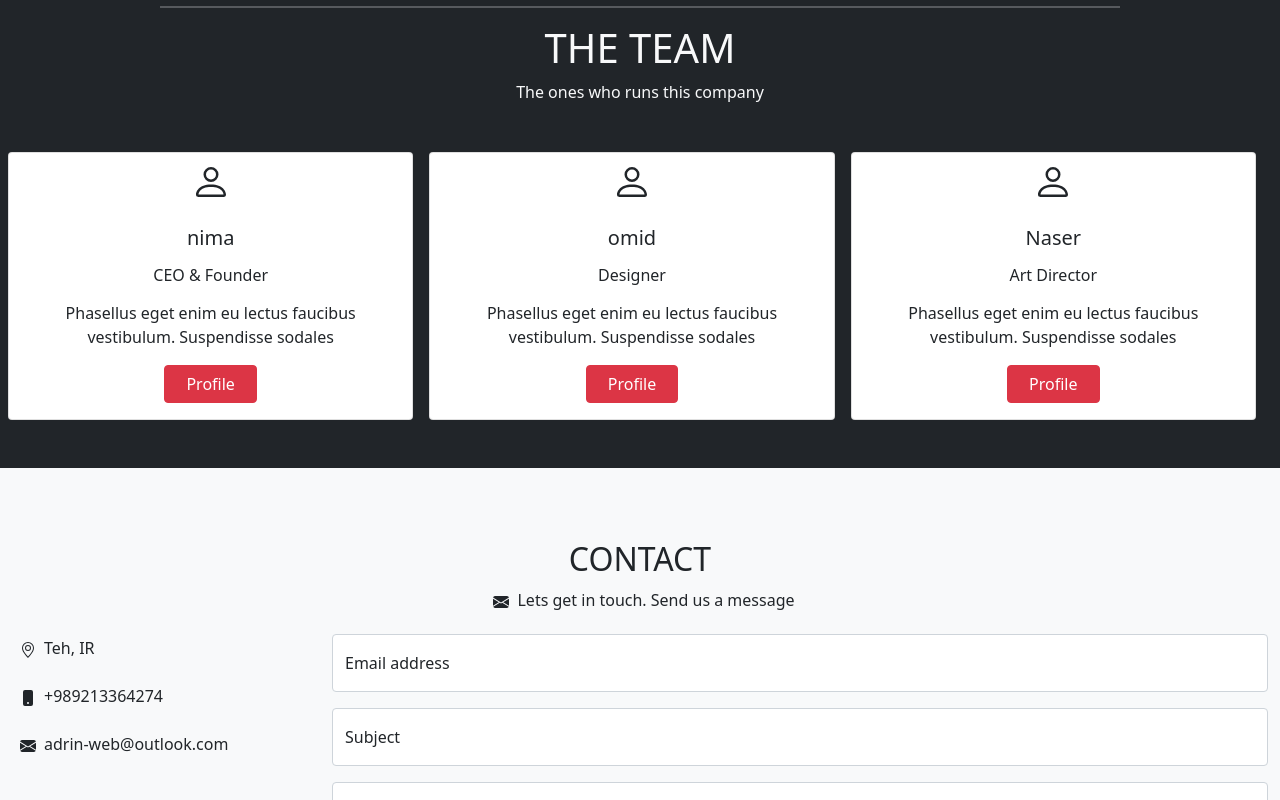
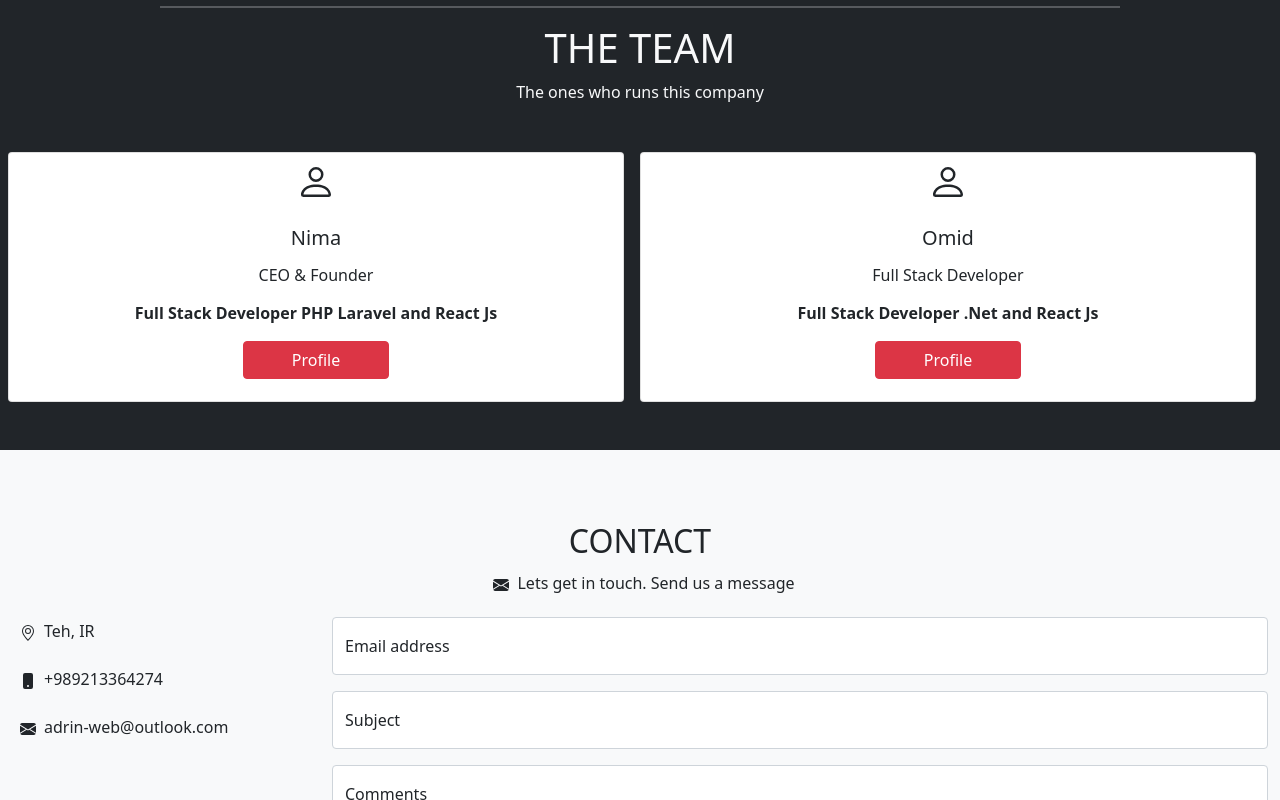
Before and after one commit to nimaessi/adrinsoft-react, a React (Create React App) app: page / in a window 1280 px wide. Shown: the part 1440-2240 px from the top of the page. Built offline with nearby package versions, Linux system fonts and the light colour scheme.

Commit message:
bug fix :wink:

```diff
--- a/src/components/ContactUs.js
+++ b/src/components/ContactUs.js
@@ -31,7 +31,7 @@ const ContactUs = () =>{
         .catch(function (error) {
           Swal.fire({
               title: 'Error!',
-              text: 'Do you want to continue',
+              text: 'Messages not send',
               icon: 'error',
               confirmButtonText: 'Ok'
           })
--- a/src/components/MainComponent.js
+++ b/src/components/MainComponent.js
@@ -5,56 +5,9 @@ import Col from 'react-bootstrap/Col';
 import Button from 'react-bootstrap/Button';
 import * as Icon from 'react-bootstrap-icons';
 import { Link } from 'react-router-dom';
+import exportedObject from './content';
+
 const MainComponent = () => {
-
-    const items =[
-        {
-            id:1,
-            title:"Web & Application Development",
-            description:"We develop award-winning websites and mobile applications built to deliver value and results."
-        },
-        {
-            id:2,
-            title:"Experience Design",
-            description:"Our award-winning UX designers create visually impressive and functional online experiences that are designed with your audience in mind."
-        },
-        {
-            id:3,
-            title:"Client Services",
-            description:"We work with you to maintain your site after it launches, with dedicated support to make sure your business goals are being met."
-        },
-        {
-            id:4,
-            title:"Technology Training",
-            description:"Take advantage of the latest technology. Our team of experts will give you the skills you need to succeed with Sitefinity, SmartBear, Microsoft Azure, and more."
-        },
-    ];
-    const teams =[
-        {
-            id:1,
-            img:"../img/team2.jpg",
-            name:"nima",
-            title:"CEO & Founder",
-            description:"Phasellus eget enim eu lectus faucibus vestibulum. Suspendisse sodales",
-            link : "resume/user/1"
-        },
-        {
-            id:2,
-            img:"",
-            name:"omid",
-            title:"Designer",
-            description:"Phasellus eget enim eu lectus faucibus vestibulum. Suspendisse sodales",
-            link : "resume/user/2"
-        },
-        {
-            id:3,
-            img:"",
-            name:"Naser",
-            title:"Art Director",
-            description:"Phasellus eget enim eu lectus faucibus vestibulum. Suspendisse sodales",
-            link : "resume/user/3"
-        },
-    ];
 
     return(
     <div className="container-fluid bg-dark">
@@ -63,7 +16,7 @@ const MainComponent = () => {
         <div className="row">
         <Row xs={1} md={4} className="g-2">
             {
-            items.map((item) => (
+            exportedObject.items.map((item) => (
                 <MyCard key={item.id} item={item}/>
             ))}
         </Row>
@@ -98,9 +51,9 @@ const MainComponent = () => {
             <hr className="bg-danger mt-3 border-2 border-top border-light w-75 mx-auto"/>
             <h1 className="text-center text-light">THE TEAM</h1>
             <p className="text-center text-light">The ones who runs this company</p>
-            <Row xs={1} md={3} className="g-3">
+            <Row xs={1} md={exportedObject.teams.length} className="g-3">
             {
-            teams.map((team) => (
+            exportedObject.teams.map((team) => (
                 <MyAvatar key={team.id} item={team}/>
             ))}
             </Row>
@@ -146,7 +99,7 @@ const MyAvatar = (props) =>{
                         {props.item.name}
                         <p className="fs-6 mt-3">{props.item.title}</p>
                     </Card.Title>
-                    <Card.Text>
+                    <Card.Text className="fw-bold">
                     {props.item.description}
                     </Card.Text>
                     <div className="d-grid gap-2 w-25 mx-auto">
--- a/src/components/QrCode.js
+++ b/src/components/QrCode.js
@@ -4,11 +4,11 @@ import Button from 'react-bootstrap/Button';
 import * as Icon from 'react-bootstrap-icons';
 
 const QrCode = (props) => {
-    const rf = useRef()
+    const rf = useRef();
     const { Image } = useQRCode();
     const MyClick = () => {
       const data = rf.current.childNodes[0].getAttribute('src');
-      rf.current.childNodes[0].style.display = 'none'
+      rf.current.childNodes[0].style.display = 'none';
       var oImg = document.createElement("img");
       oImg.setAttribute('src', data);
       oImg.setAttribute('alt', 'na');
--- /dev/null
+++ b/src/components/content.js
@@ -0,0 +1,44 @@
+
+ const items = [
+    {
+        id:1,
+        title:"Web & Application Development",
+        description:"We develop award-winning websites and mobile applications built to deliver value and results."
+    },
+    {
+        id:2,
+        title:"Experience Design",
+        description:"Our award-winning UX designers create visually impressive and functional online experiences that are designed with your audience in mind."
+    },
+    {
+        id:3,
+        title:"Client Services",
+        description:"We work with you to maintain your site after it launches, with dedicated support to make sure your business goals are being met."
+    },
+    {
+        id:4,
+        title:"Technology Training",
+        description:"Take advantage of the latest technology. Our team of experts will give you the skills you need to succeed with Sitefinity, SmartBear, Microsoft Azure, and more."
+    },
+];
+const teams =[
+    {
+        id:1,
+        img:"../img/team2.jpg",
+        name:"Nima",
+        title:"CEO & Founder",
+        description:"Full Stack Developer PHP Laravel and React Js",
+        link : "resume/user/1"
+    },
+    {
+        id:2,
+        img:"",
+        name:"Omid",
+        title:"Full Stack Developer ",
+        description:"Full Stack Developer .Net and React Js",
+        link : "resume/user/2"
+    }
+];
+const exportedObject = {items,teams,};
+
+export default exportedObject;
```
Also changed, not shown: src/components/content.json (deleted).
